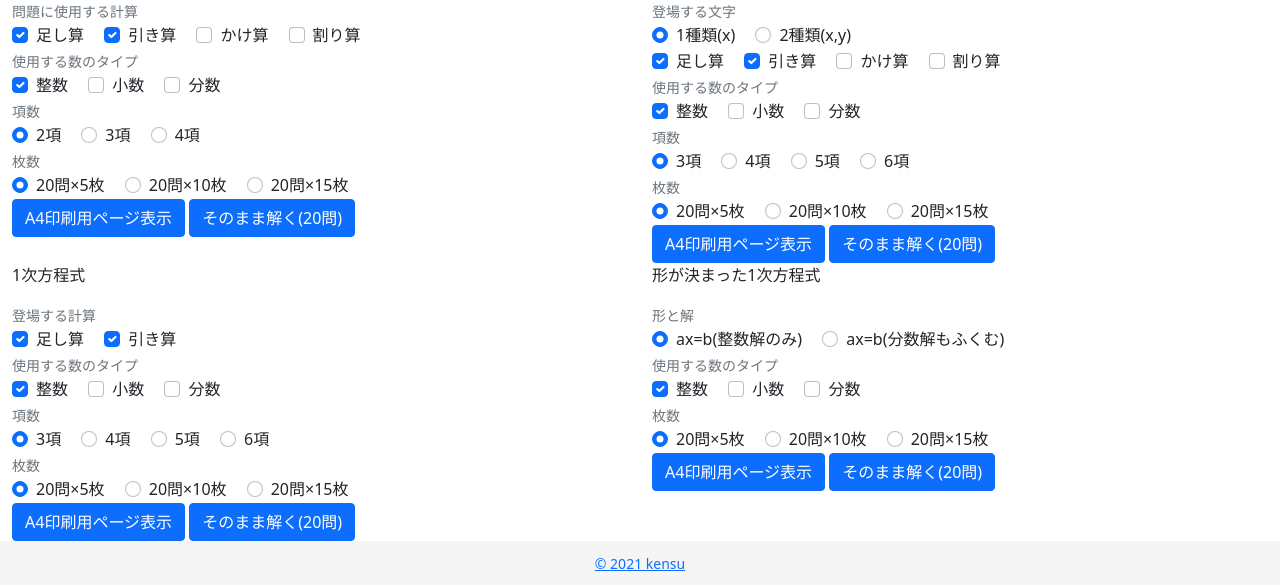
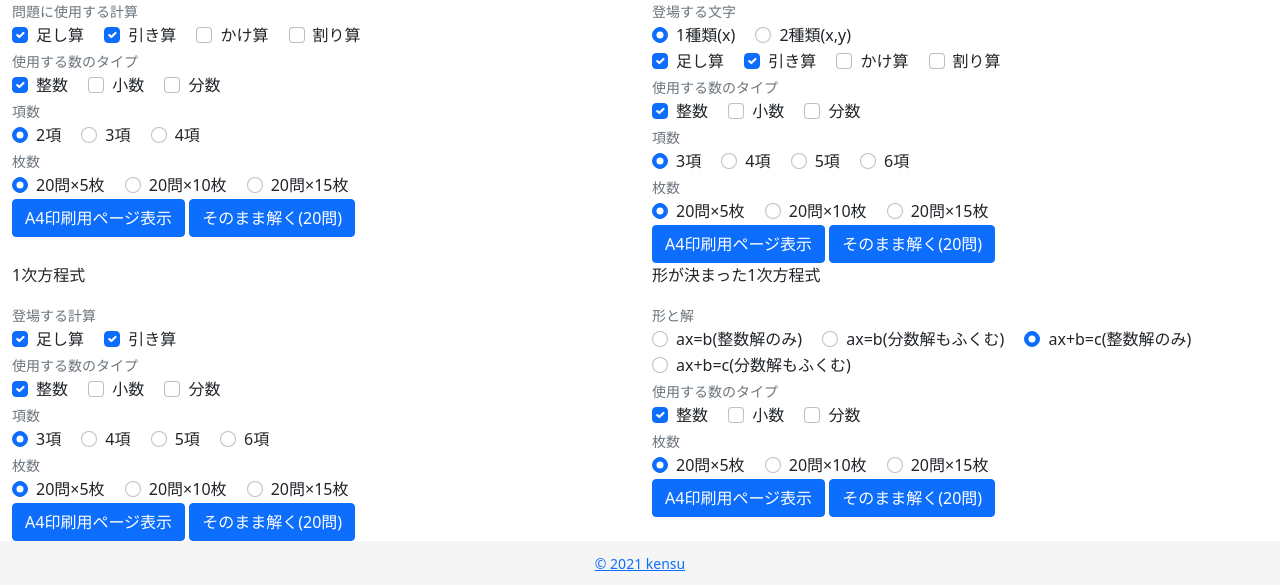
Before and after one commit to kensoooooon/math-print, a Django app: page /math_print/ in a window 1280 px wide. Shown: the part 316-901 px from the top of the page. Run offline with Django 3.2, Linux system fonts and the light colour scheme.

Commit message:
start to make ax + b

```diff
--- a/math_print/templates/math_print/index.html
+++ b/math_print/templates/math_print/index.html
@@ -340,6 +340,18 @@
                             ax=b(分数解もふくむ)
                         </label>
                     </div>
+                    <div class="form-check form-check-inline">
+                        <input class="form-check-input" type="radio" value="ax_plus_b_equal_c_only_integer" name="linear_equation_type" id="ax_plus_b_equal_c_only_integer" checked>
+                        <label class="form-check-label" for="ax_plus_b_equal_c_only_integer">
+                            ax+b=c(整数解のみ)
+                        </label>
+                    </div>
+                    <div class="form-check form-check-inline">
+                        <input class="form-check-input" type="radio" value="ax_plus_b_equal_c_all_number" name="linear_equation_type" id="ax_plus_b_equal_c_all_number">
+                        <label class="form-check-label" for="ax_plus_b_equal_c_all_number">
+                            ax+b=c(分数解もふくむ)
+                        </label>
+                    </div>
                 </div>
                 <small class="text-muted">使用する数のタイプ</small>
                 <div class="form-group">
--- a/mysite/settings.py
+++ b/mysite/settings.py
@@ -23,7 +23,7 @@ BASE_DIR = os.path.dirname(os.path.dirname(os.path.abspath(__file__)))
 SECRET_KEY = '$dbc&8)4q!y#h-^-=mzvkekmgi-5c&q2h3&kyr55(4gi-(x_e3'
 
 # SECURITY WARNING: don't run with debug turned on in production!
-DEBUG = False
+DEBUG = True
 
 ALLOWED_HOSTS = ['127.0.0.1', '.pythonanywhere.com', 'kensu.pythonanywhere.com']
 
```
